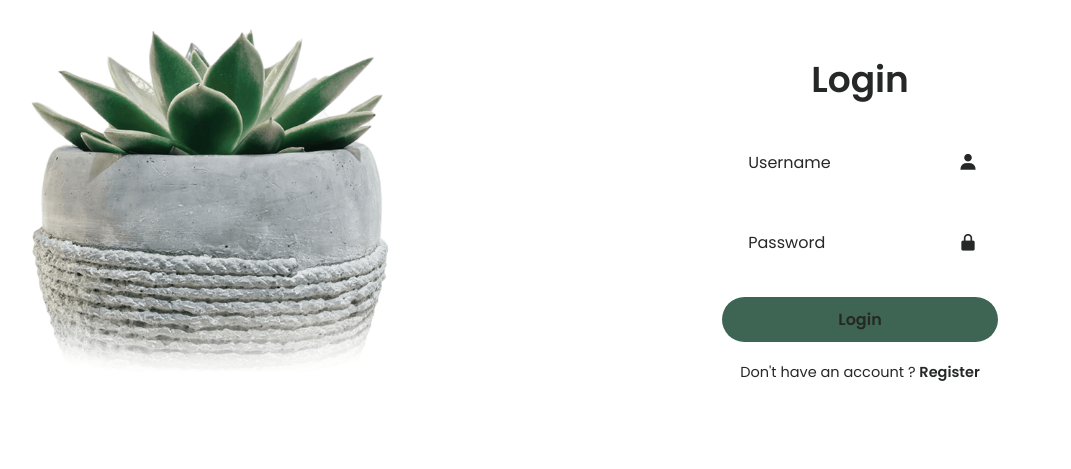
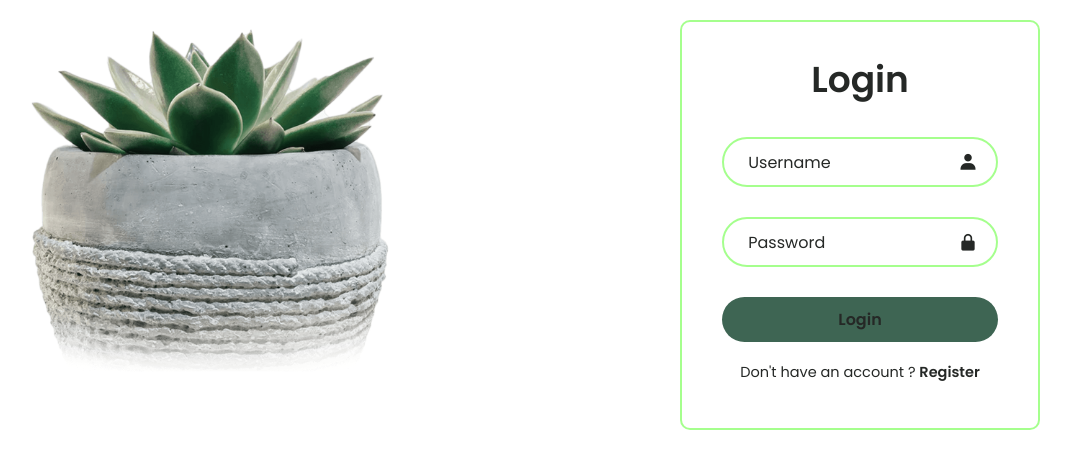
Before and after one commit to Major-project-BE/Harvestify, a Flask app: page /register in a window 1280 px wide. Shown: the part 80-549 px from the top of the page, without its empty margins (105-1176 px from the left). Run offline with Flask 3, Linux system fonts and the light colour scheme; some libraries are stand-ins or nearby versions.

Commit message:
Changed the border color as D/L mode switching was'nt working

```diff
--- a/app/templates/login_new.html
+++ b/app/templates/login_new.html
@@ -50,7 +50,7 @@
                 width: 360px;
                 color: #fff;
                 background-color: transparent;
-                border: 2px solid rgba(255, 255, 255, .2);
+                border: 2px solid rgba(55, 255, 0, 0.446);
                 border-radius: 10px;
                 padding: 30px 40px;
                 color: var(--title-color);
@@ -62,7 +62,7 @@
                 width: 360px;
                 color: #fff;
                 background-color: transparent;
-                border: 2px solid rgba(255, 255, 255, .2);
+                border: 2px solid rgba(55, 255, 0, 0.446);
                 border-radius: 10px;
                 padding: 30px 40px;
 
@@ -102,7 +102,7 @@
                 background: transparent;
                 border: none;
                 outline: none;
-                border: 2px solid rgba(255,255,255,.2);
+                border: 2px solid rgba(55, 255, 0, 0.446);
                 border-radius: 40px;
                 font-size: 16px;
                 color: #fff;
```
